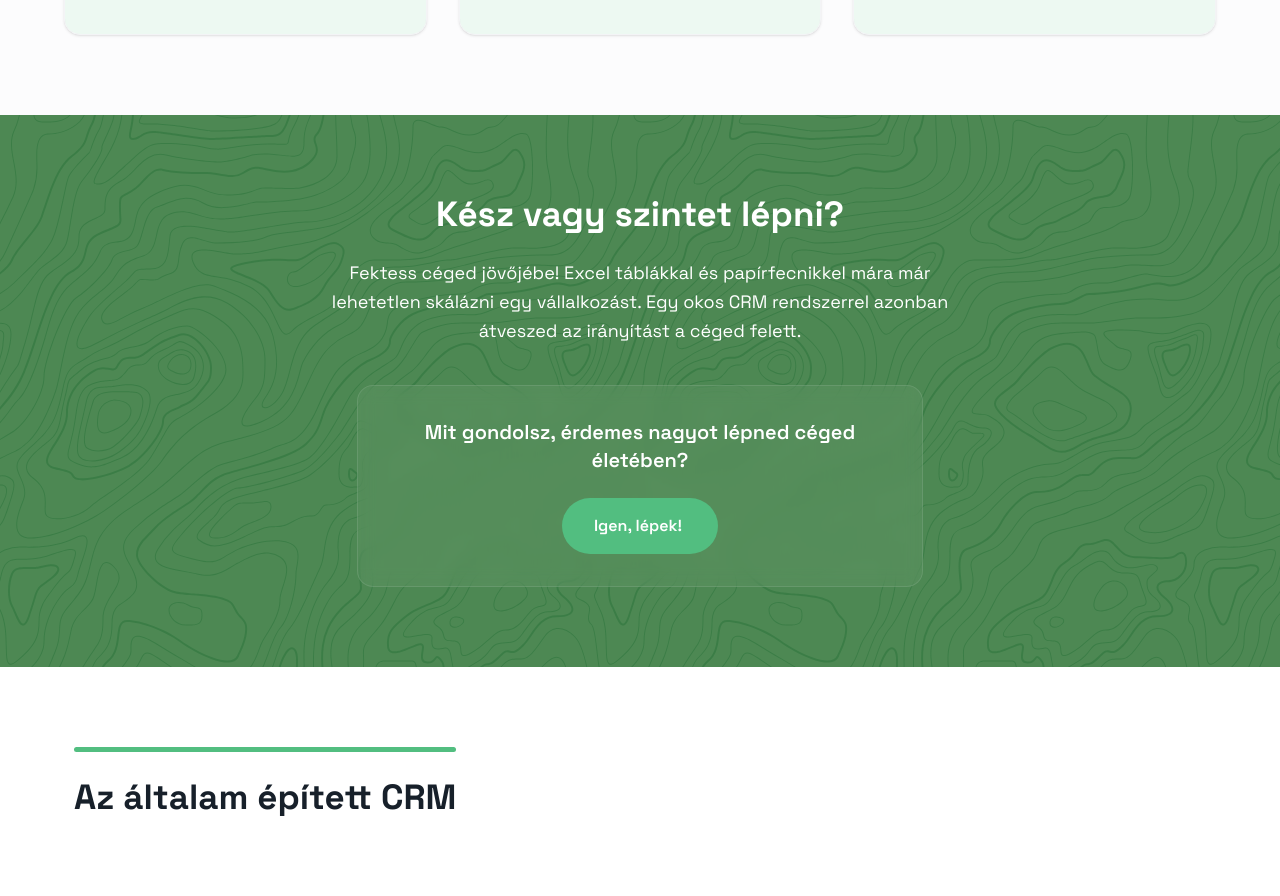
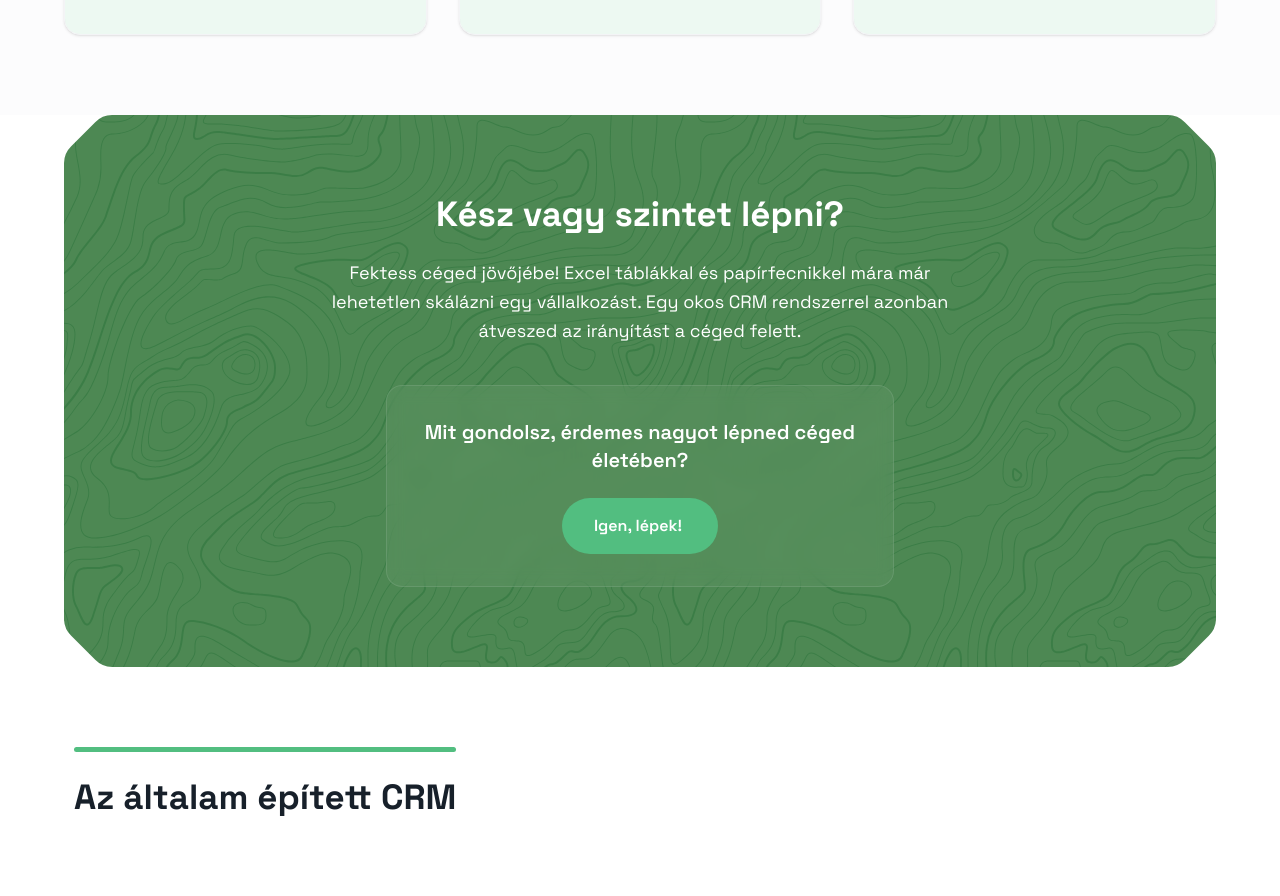
Before and after one commit to Quruzslo/PreferSite, a Next.js app: page /szolgaltatasok/crm in a window 1280 px wide. Shown: the part 1808-2704 px from the top of the page. Built offline with nearby package versions, Linux system fonts and the light colour scheme.

Commit message:
service page cta zöld átalakítva

```diff
--- a/app/szolgaltatasok/[id]/ServicePageContent.tsx
+++ b/app/szolgaltatasok/[id]/ServicePageContent.tsx
@@ -313,7 +313,7 @@ export default function ServicePageContent({
       </section>
 
       {/* KÖZÉPSŐ CTA */}
-      <section className="zoldhatteres bg-dark-green py-20 text-center text-white">
+      <section className="zoldhatteres bg-dark-green py-20 text-center text-white w-[90%] hero-conti mx-auto">
         <div className="mx-auto w-[90%] px-[10px]">
           <h2 className="mb-6 text-3xl font-bold md:text-4xl">
             {service.midCta.title}
```
